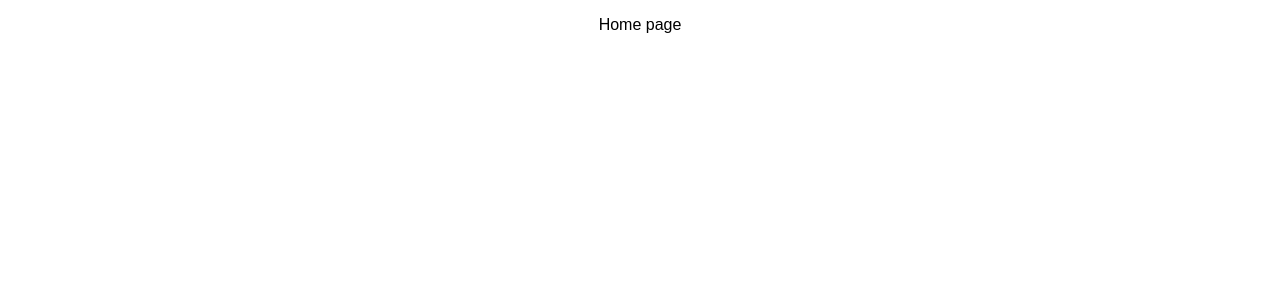
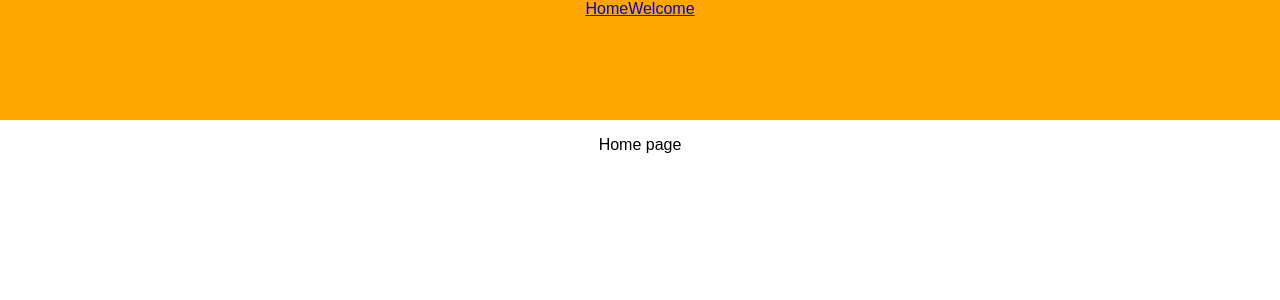
Before and after one commit to tylerjhevia/Teams, a React (Create React App) app: page /home in a window 1280 px wide. Shown: the top 300 px of the page. Built offline with nearby package versions, Linux system fonts and the light colour scheme.

Commit message:
create Navigation component, add NavLinks to Home and Welcome pages

```diff
--- a/src/App.tsx
+++ b/src/App.tsx
@@ -3,11 +3,13 @@ import { Route } from 'react-router-dom';
 import './App.css';
 import Welcome from './Welcome/Welcome';
 import Home from './Home/Home';
+import Navigation from './Navigation/Navigation';
 
 class App extends React.Component<{}, {}> {
   render() {
     return (
       <div className="App">
+        <Navigation />
         <Route exact path="/" component={Welcome} />
         <Route exact path="/home" component={Home} />
       </div>
--- /dev/null
+++ b/src/Navigation/Navigation.css
@@ -0,0 +1,6 @@
+.navigation {
+  background-color: orange;
+  color: blue;
+  height: 15vh;
+  width: 100vw;
+}
--- /dev/null
+++ b/src/Navigation/Navigation.tsx
@@ -0,0 +1,20 @@
+import * as React from 'react';
+import { NavLink } from 'react-router-dom';
+import './Navigation.css';
+
+const Navigation = () => {
+  return (
+    <div className="navigation-container">
+      <header className="navigation">
+        <NavLink to="/home" className="home-link">
+          Home
+        </NavLink>
+        <NavLink to="/" className="welcome-link">
+          Welcome
+        </NavLink>
+      </header>
+    </div>
+  );
+};
+
+export default Navigation;
```
